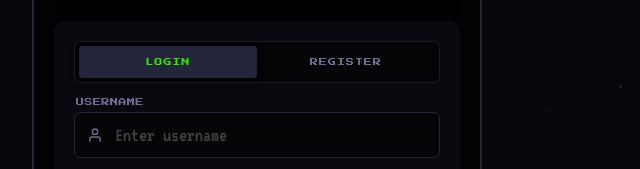
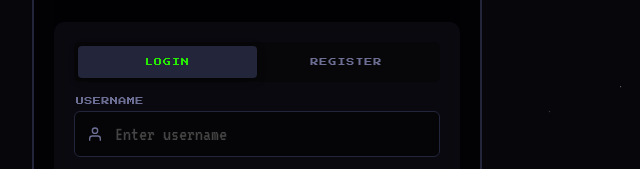
Before and after one commit to dguyhimself/B2Bs, a website: page B2B/auth.html in a window 1280 px wide. Shown: the part 280-449 px from the top of the page, 383-1023 px from the left. Drawn offline with nearby package versions, Linux system fonts and the light colour scheme; no server answers.

Commit message:
Update auth.html

```diff
--- a/B2B/auth.html
+++ b/B2B/auth.html
@@ -80,7 +80,7 @@
         }
 
         /* Segmented Tabs */
-        .auth-tabs { display: flex; background: rgba(0,0,0,0.6); border: 1px solid #1a1c29; border-radius: 6px; padding: 4px; flex-shrink: 0; }
+        .auth-tabs { display: flex; background: rgba(6, 6, 6, 0.6); border: none; border-radius: 6px; padding: 4px; flex-shrink: 0; }
         .auth-tab { flex: 1; text-align: center; font-family: 'Press Start 2P', monospace; font-size: 8px; padding: 12px 0; color: var(--text-dim); cursor: pointer; border-radius: 4px; transition: all 0.2s ease; letter-spacing: 1px; }
         .auth-tab.active { background: #23253b; color: var(--cyan); box-shadow: 0 2px 8px rgba(0,0,0,0.4); }
 
```
